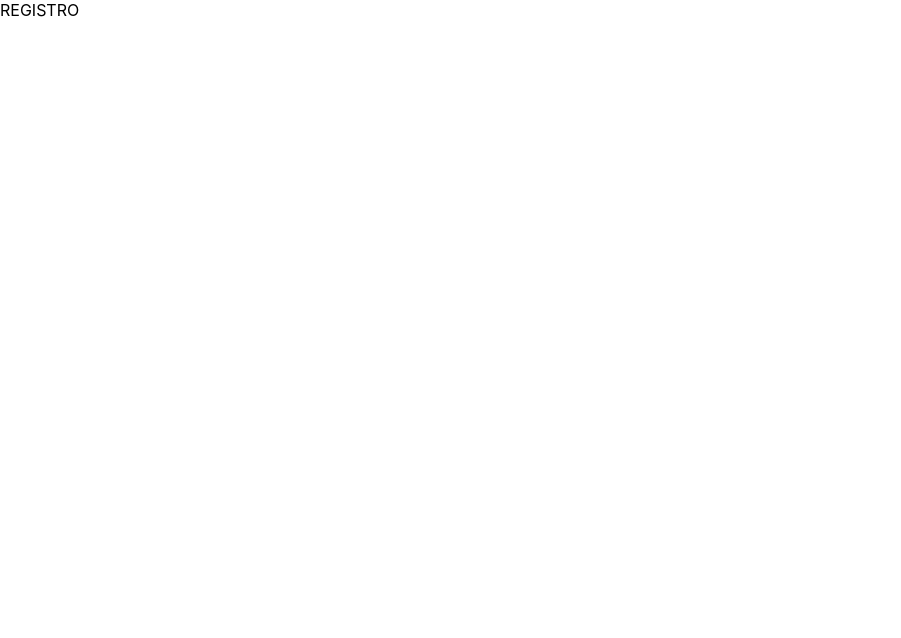
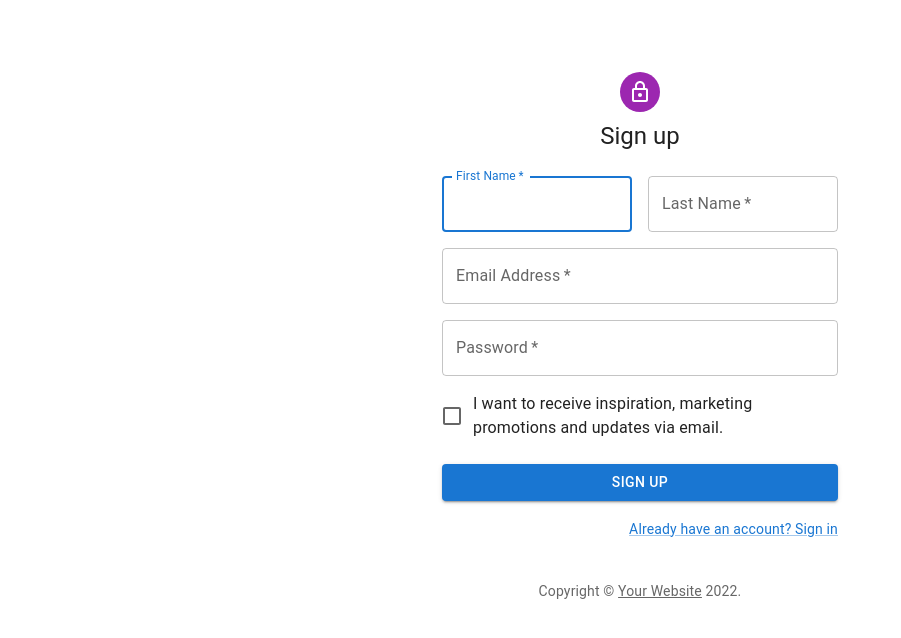
Before and after one commit to alejandropl07/client-management, a React (Create React App) app: page /registration in a window 1280 px wide. Shown: the top 638 px of the page, without its empty margins (0-901 px from the left). Built offline with nearby package versions, Linux system fonts and the light colour scheme.

Commit message:
Login material-ui

```diff
--- a/package.json
+++ b/package.json
@@ -5,6 +5,7 @@
   "dependencies": {
     "@emotion/react": "^11.9.0",
     "@emotion/styled": "^11.8.1",
+    "@mui/icons-material": "^5.8.2",
     "@mui/material": "^5.8.2",
     "@testing-library/jest-dom": "^5.16.1",
     "@testing-library/react": "^12.1.2",
--- a/src/components/Login.js
+++ b/src/components/Login.js
@@ -1,11 +1,110 @@
-import React from 'react';
+import * as React from 'react';
+import Avatar from '@mui/material/Avatar';
+import Button from '@mui/material/Button';
+import CssBaseline from '@mui/material/CssBaseline';
+import TextField from '@mui/material/TextField';
+import FormControlLabel from '@mui/material/FormControlLabel';
+import Checkbox from '@mui/material/Checkbox';
+import Link from '@mui/material/Link';
+import Grid from '@mui/material/Grid';
+import Box from '@mui/material/Box';
+import LockOutlinedIcon from '@mui/icons-material/LockOutlined';
+import Typography from '@mui/material/Typography';
+import Container from '@mui/material/Container';
+import { createTheme, ThemeProvider } from '@mui/material/styles';
 
-function Login() {
-    return (
-        <div>
-            LOGIN
-        </div>
-    );
+function Copyright(props) {
+  return (
+    <Typography variant="body2" color="text.secondary" align="center" {...props}>
+      {'Copyright © '}
+      <Link color="inherit" href="https://mui.com/">
+        Your Website
+      </Link>{' '}
+      {new Date().getFullYear()}
+      {'.'}
+    </Typography>
+  );
 }
 
-export default Login;
+const theme = createTheme();
+
+export default function Login() {
+  const handleSubmit = (event) => {
+    event.preventDefault();
+    const data = new FormData(event.currentTarget);
+    console.log({
+      email: data.get('email'),
+      password: data.get('password'),
+    });
+  };
+
+  return (
+    <ThemeProvider theme={theme}>
+      <Container component="main" maxWidth="xs">
+        <CssBaseline />
+        <Box
+          sx={{
+            marginTop: 8,
+            display: 'flex',
+            flexDirection: 'column',
+            alignItems: 'center',
+          }}
+        >
+          <Avatar sx={{ m: 1, bgcolor: 'secondary.main' }}>
+            <LockOutlinedIcon />
+          </Avatar>
+          <Typography component="h1" variant="h5">
+            Sign in
+          </Typography>
+          <Box component="form" onSubmit={handleSubmit} noValidate sx={{ mt: 1 }}>
+            <TextField
+              margin="normal"
+              required
+              fullWidth
+              id="email"
+              label="Email Address"
+              name="email"
+              autoComplete="email"
+              autoFocus
+            />
+            <TextField
+              margin="normal"
+              required
+              fullWidth
+              name="password"
+              label="Password"
+              type="password"
+              id="password"
+              autoComplete="current-password"
+            />
+            <FormControlLabel
+              control={<Checkbox value="remember" color="primary" />}
+              label="Remember me"
+            />
+            <Button
+              type="submit"
+              fullWidth
+              variant="contained"
+              sx={{ mt: 3, mb: 2 }}
+            >
+              Sign In
+            </Button>
+            <Grid container>
+              <Grid item xs>
+                <Link href="#" variant="body2">
+                  Forgot password?
+                </Link>
+              </Grid>
+              <Grid item>
+                <Link href="#" variant="body2">
+                  {"Don't have an account? Sign Up"}
+                </Link>
+              </Grid>
+            </Grid>
+          </Box>
+        </Box>
+        <Copyright sx={{ mt: 8, mb: 4 }} />
+      </Container>
+    </ThemeProvider>
+  );
+}
--- a/src/components/Registration.js
+++ b/src/components/Registration.js
@@ -1,11 +1,131 @@
-import React from 'react';
+import * as React from 'react';
+import Avatar from '@mui/material/Avatar';
+import Button from '@mui/material/Button';
+import CssBaseline from '@mui/material/CssBaseline';
+import TextField from '@mui/material/TextField';
+import FormControlLabel from '@mui/material/FormControlLabel';
+import Checkbox from '@mui/material/Checkbox';
+import Link from '@mui/material/Link';
+import Grid from '@mui/material/Grid';
+import Box from '@mui/material/Box';
+import LockOutlinedIcon from '@mui/icons-material/LockOutlined';
+import Typography from '@mui/material/Typography';
+import Container from '@mui/material/Container';
+import { createTheme, ThemeProvider } from '@mui/material/styles';
 
-function Registration() {
-    return (
-        <div>
-            REGISTRO
-        </div>
-    );
+function Copyright(props) {
+  return (
+    <Typography variant="body2" color="text.secondary" align="center" {...props}>
+      {'Copyright © '}
+      <Link color="inherit" href="https://mui.com/">
+        Your Website
+      </Link>{' '}
+      {new Date().getFullYear()}
+      {'.'}
+    </Typography>
+  );
 }
 
-export default Registration;
+const theme = createTheme();
+
+export default function Registration() {
+  const handleSubmit = (event) => {
+    event.preventDefault();
+    const data = new FormData(event.currentTarget);
+    console.log({
+      email: data.get('email'),
+      password: data.get('password'),
+    });
+  };
+
+  return (
+    <ThemeProvider theme={theme}>
+      <Container component="main" maxWidth="xs">
+        <CssBaseline />
+        <Box
+          sx={{
+            marginTop: 8,
+            display: 'flex',
+            flexDirection: 'column',
+            alignItems: 'center',
+          }}
+        >
+          <Avatar sx={{ m: 1, bgcolor: 'secondary.main' }}>
+            <LockOutlinedIcon />
+          </Avatar>
+          <Typography component="h1" variant="h5">
+            Sign up
+          </Typography>
+          <Box component="form" noValidate onSubmit={handleSubmit} sx={{ mt: 3 }}>
+            <Grid container spacing={2}>
+              <Grid item xs={12} sm={6}>
+                <TextField
+                  autoComplete="given-name"
+                  name="firstName"
+                  required
+                  fullWidth
+                  id="firstName"
+                  label="First Name"
+                  autoFocus
+                />
+              </Grid>
+              <Grid item xs={12} sm={6}>
+                <TextField
+                  required
+                  fullWidth
+                  id="lastName"
+                  label="Last Name"
+                  name="lastName"
+                  autoComplete="family-name"
+                />
+              </Grid>
+              <Grid item xs={12}>
+                <TextField
+                  required
+                  fullWidth
+                  id="email"
+                  label="Email Address"
+                  name="email"
+                  autoComplete="email"
+                />
+              </Grid>
+              <Grid item xs={12}>
+                <TextField
+                  required
+                  fullWidth
+                  name="password"
+                  label="Password"
+                  type="password"
+                  id="password"
+                  autoComplete="new-password"
+                />
+              </Grid>
+              <Grid item xs={12}>
+                <FormControlLabel
+                  control={<Checkbox value="allowExtraEmails" color="primary" />}
+                  label="I want to receive inspiration, marketing promotions and updates via email."
+                />
+              </Grid>
+            </Grid>
+            <Button
+              type="submit"
+              fullWidth
+              variant="contained"
+              sx={{ mt: 3, mb: 2 }}
+            >
+              Sign Up
+            </Button>
+            <Grid container justifyContent="flex-end">
+              <Grid item>
+                <Link href="#" variant="body2">
+                  Already have an account? Sign in
+                </Link>
+              </Grid>
+            </Grid>
+          </Box>
+        </Box>
+        <Copyright sx={{ mt: 5 }} />
+      </Container>
+    </ThemeProvider>
+  );
+}
```
Also changed, not shown: 1 other file (tests, documents, lock files or other folders).
